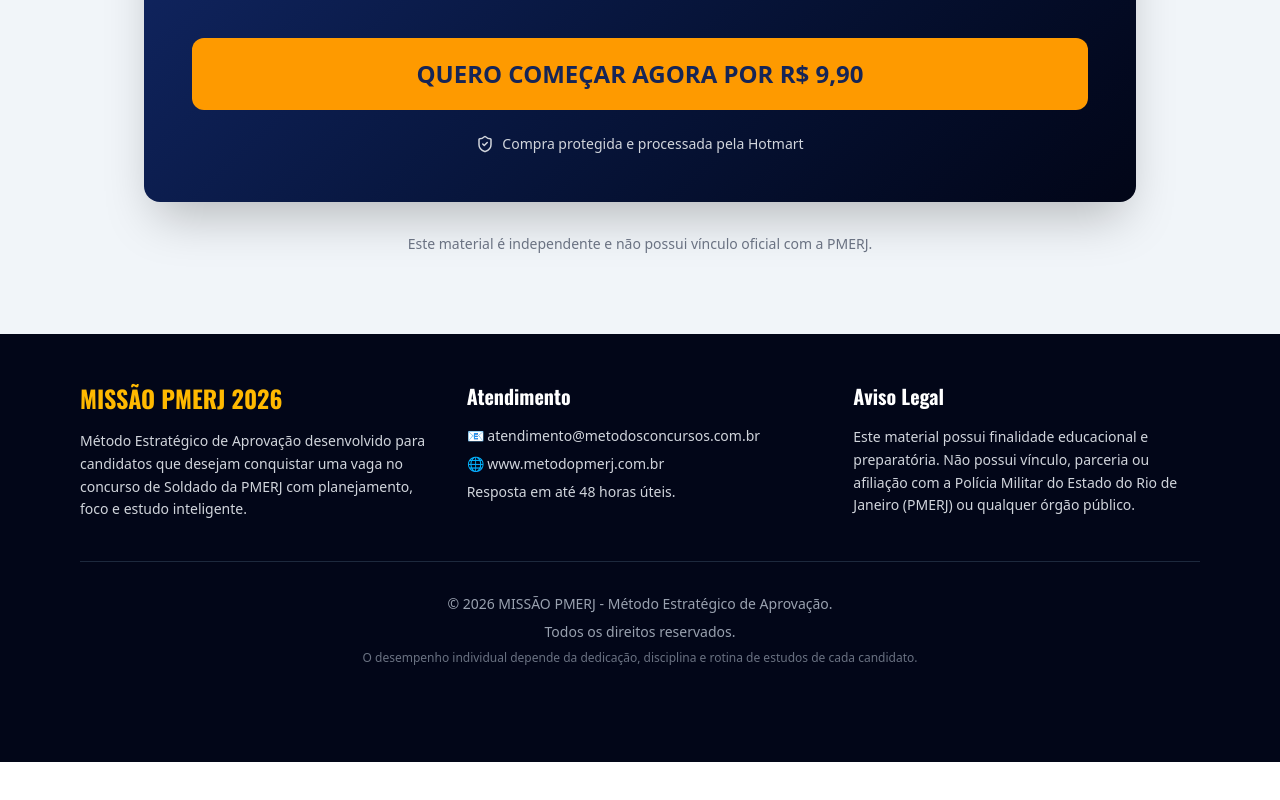
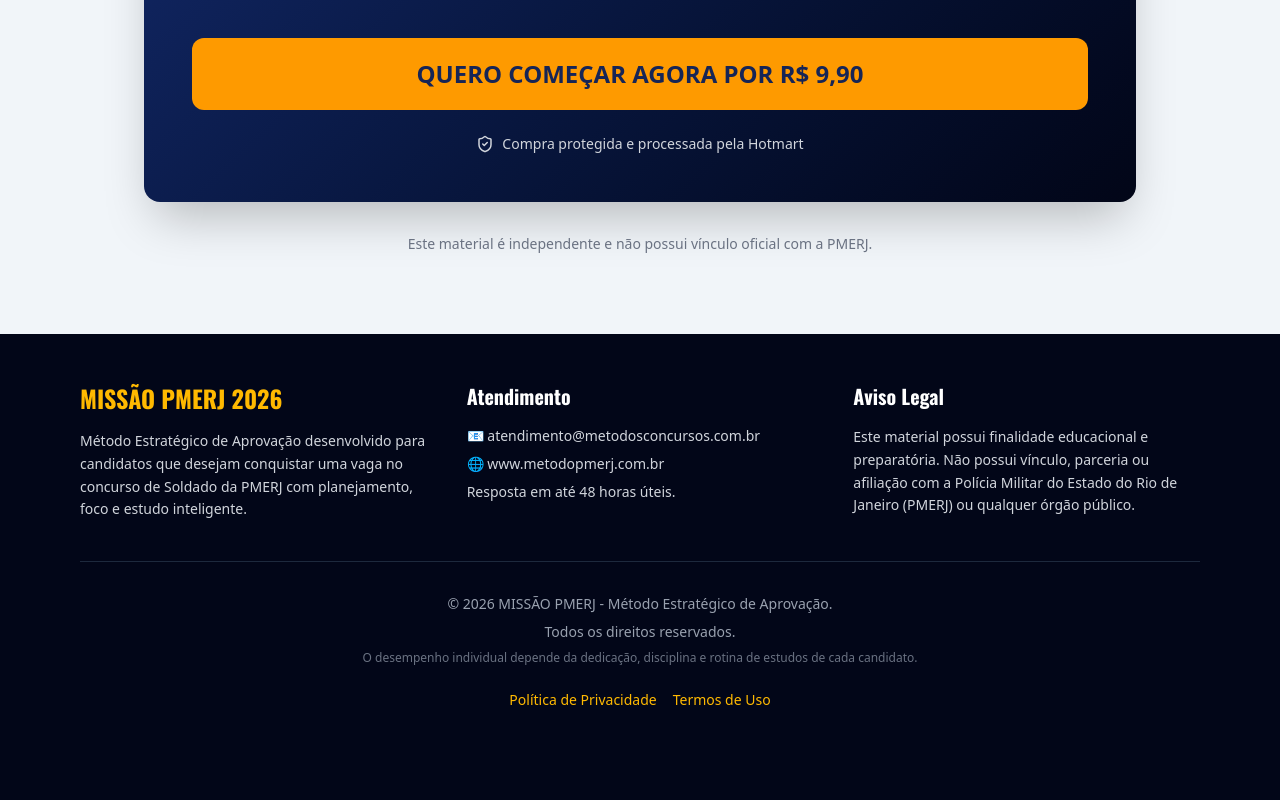
Before and after one commit to lesliecdrocha88-cmyk/missao-pmerj-2026, a React (Vite) app: page / in a window 1280 px wide. Shown: the part 5403-6203 px from the top of the page. Before the commit the page ends 6165 px from the top, so only its background shows below. Built offline with nearby package versions, Linux system fonts and the light colour scheme; the HTML template or start-up script is replaced by a standard one.

Commit message:
Atualizar o Footer.tsx

```diff
--- a/src/components/Footer.tsx
+++ b/src/components/Footer.tsx
@@ -69,6 +69,24 @@ export default function Footer() {
               de estudos de cada candidato.
             </p>
 
+            <div className="flex flex-col md:flex-row justify-center gap-4 pt-4">
+
+              <a
+                href="/politica-de-privacidade"
+                className="text-amber-400 hover:text-amber-300 transition-colors"
+              >
+                Política de Privacidade
+              </a>
+
+              <a
+                href="/termos-de-uso"
+                className="text-amber-400 hover:text-amber-300 transition-colors"
+              >
+                Termos de Uso
+              </a>
+
+            </div>
+
           </div>
 
         </div>
```
